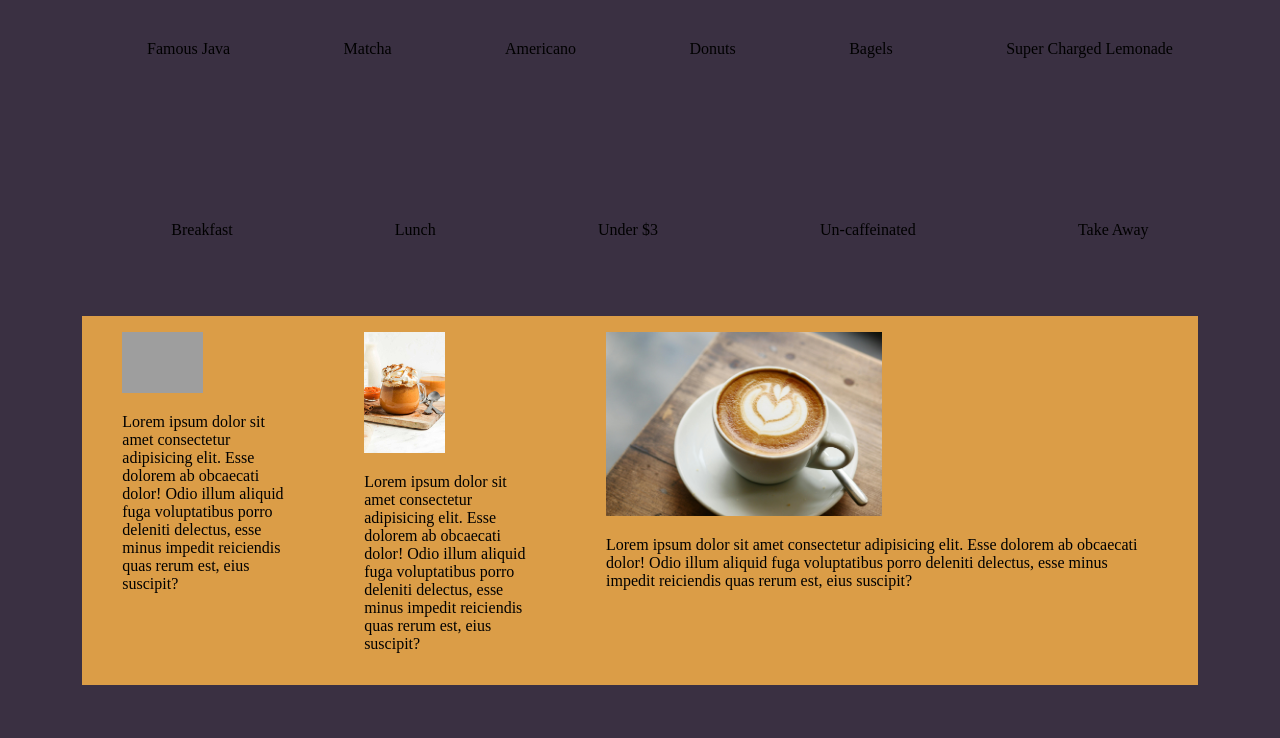
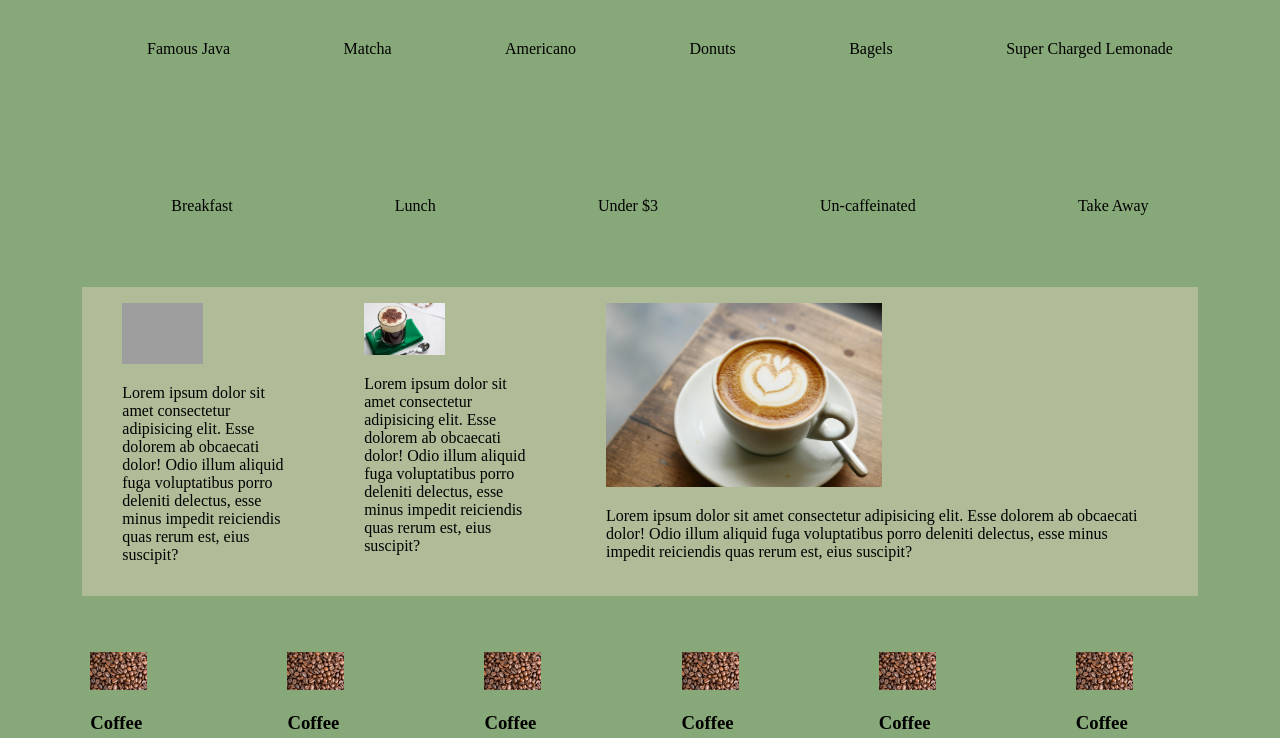
Before and after one commit to Evan-Adkins/DOM-Practice, a plain HTML site: page index.html in a window 1280 px wide. Both pictures are taken after a click on the element 445 px from the left and 500 px from the top of the page. Shown: the top 738 px of the page. Drawn offline with Linux system fonts and the light colour scheme; grey boxes are pictures that could not be loaded.

Commit message:
moved event listeners into js

```diff
--- a/index.html
+++ b/index.html
@@ -42,7 +42,7 @@
                 </figcaption>
             </figure>
 
-            <figure id="sesaonal-promo" onclick="changeTheme()">
+            <figure id="sesaonal-promo">
                 <img id="seasonal-promo-img" src="assets\images\Pumpkin-Spice-Latte-1-2.jpg" alt="">
                 <figcaption>
                     <p>Lorem ipsum dolor sit amet consectetur adipisicing elit. Esse dolorem ab obcaecati dolor! Odio illum aliquid fuga voluptatibus porro deleniti delectus, esse minus impedit reiciendis quas rerum est, eius suscipit?</p>
--- a/javascript.js
+++ b/javascript.js
@@ -1,9 +1,7 @@
 const promoApplication = () => {
 
-
+    let seasonalPromo = document.querySelector("#sesaonal-promo")
     let isPromoApplied = false;
-
-
 
     const changeTheme = () => {
         isPromoApplied = !isPromoApplied
@@ -15,5 +13,14 @@ const promoApplication = () => {
             document.querySelector("#seasonal-promo-img").setAttribute("src", "./assets/images/Pumpkin-Spice-Latte-1-2.jpg")
         }
     }
+
+    seasonalPromo.addEventListener("click", ()=> {
+        changeTheme()
+    })
+
+
+
 }
 // &&(AND) ||(OR) !(NOT)
+
+promoApplication()
```
